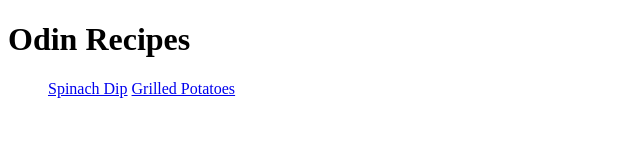
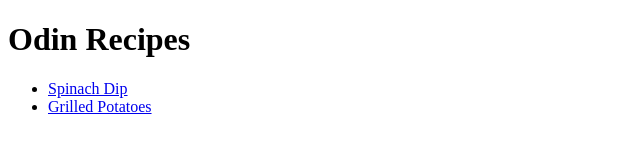
Before and after one commit to mbochek/odin-recipes, a plain HTML site: page index.html in a window 1280 px wide. Shown: the whole page, without its empty margins (0-640 px from the left). Drawn offline with Linux system fonts and the light colour scheme.

Commit message:
Added recipes as li's as I forgot

```diff
--- a/index.html
+++ b/index.html
@@ -7,8 +7,8 @@
 <body>
     <h1>Odin Recipes</h1>
     <ul>
-        <a href="recipes/spinachDip.html">Spinach Dip</a>
-        <a href="recipes/grilledPotatoes.html">Grilled Potatoes</a>
+        <li><a href="recipes/spinachDip.html">Spinach Dip</a></li>
+        <li><a href="recipes/grilledPotatoes.html">Grilled Potatoes</a></li>
     </ul>
 </body>
 </html>
```
